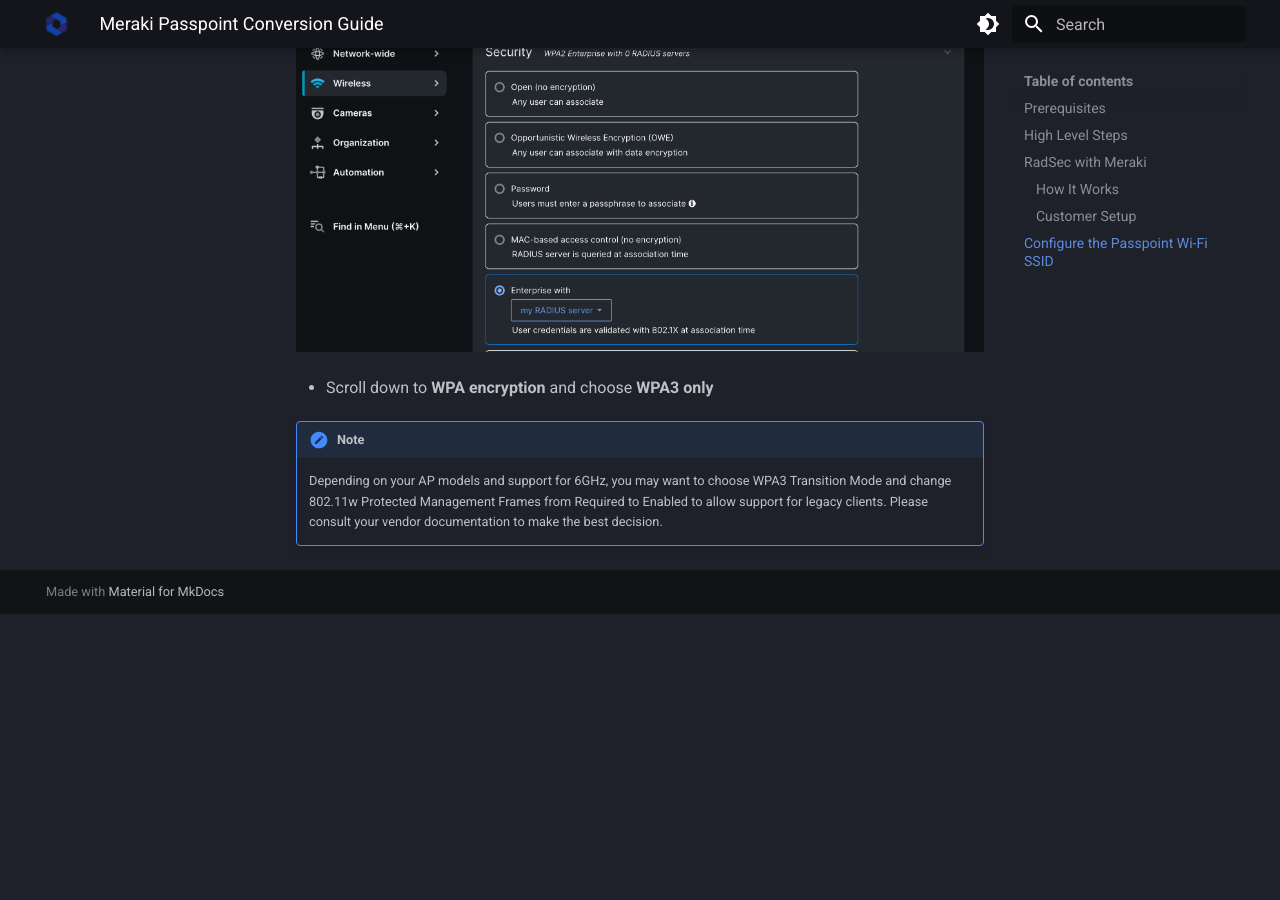
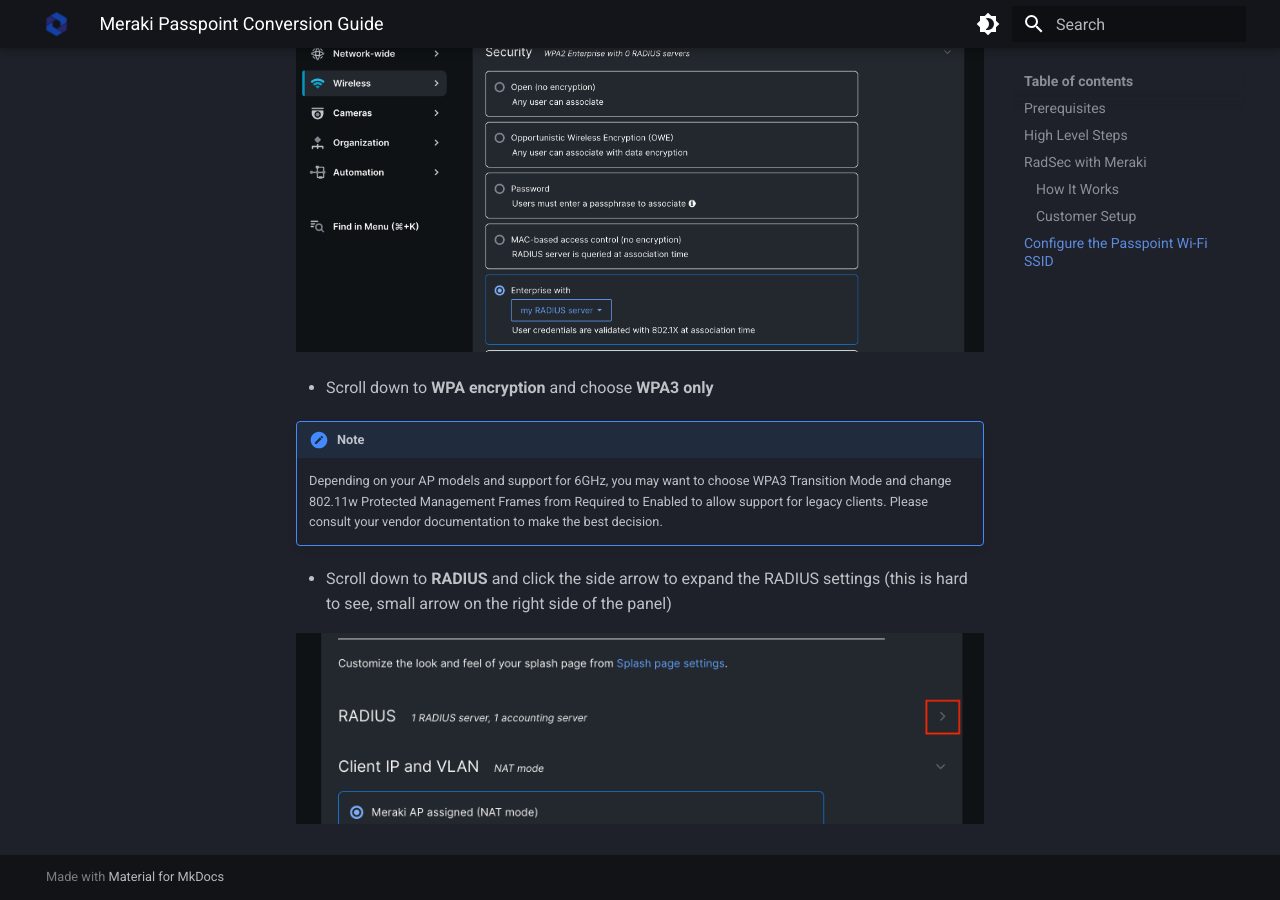
Before and after one commit to LongFi-Solutions/longfi-solutions.github.io, an MkDocs documentation site: the page built from docs/deployment/meraki.md, in a window 1280 px wide and 900 px high, scrolled down 3583 px. Built offline with MkDocs 1.6.1 and Material for MkDocs 9.7.7, drawn with Linux system fonts in a browser that asks for light colours; before the commit the page ends 4197 px from its top, so only the background shows below that.

Commit message:
Update Deployment Guides “meraki” +1

```diff
--- a/docs/deployment/meraki.md
+++ b/docs/deployment/meraki.md
@@ -100,3 +100,7 @@ Please allow 2-3 days for us to upload your Meraki CA certificates to the LongFi
 
 !!! note
     Depending on your AP models and support for 6GHz, you may want to choose WPA3 Transition Mode and change 802.11w Protected Management Frames from Required to Enabled  to allow support for legacy clients.  Please consult your vendor documentation to make the best decision.
+
+- Scroll down to **RADIUS** and click the side arrow to expand the RADIUS settings (this is hard to see, small arrow on the right side of the panel)
+
+![](/assets/images/Meraki-4-RADIUS-1.png)
```
Also changed, not shown: docs/assets/images/Meraki-4-RADIUS-1.png (added).
